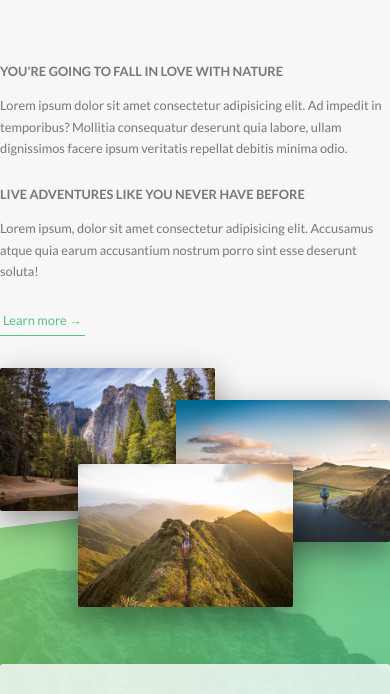
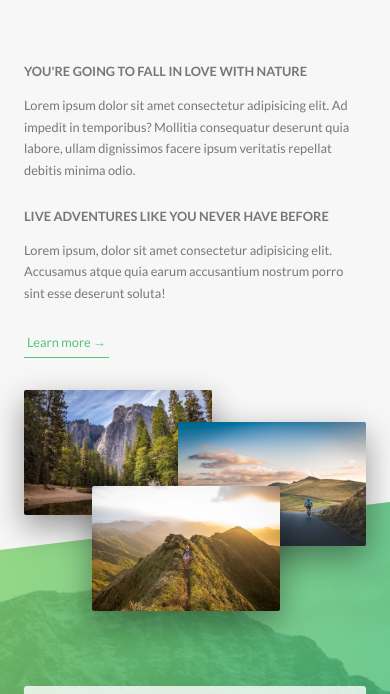
Before and after one commit to Clannis/Natours-CSS-Practice, a website: page index.html in a window 390 px wide. Shown: the part 904-1598 px from the top of the page. Drawn offline with Linux system fonts and the light colour scheme.

Commit message:
add media queries to the footer layout and padding to the grid for smaller screens

```diff
--- a/sass/layout/_footer.sass
+++ b/sass/layout/_footer.sass
@@ -3,6 +3,9 @@
     padding: 10rem 0
     font-size: 1.4rem
     color: $color-grey-light-1
+
+    @include respond(tab-port)
+        padding: 8rem 0
 
     &__logo-box
         text-align: center
@@ -14,6 +17,10 @@
         border-top: 1px solid $color-grey-dark
         padding-top: 2rem
         display: inline-block
+
+        @include respond(tab-port)
+            width: 100%
+            text-align: center
 
     &__list
         list-style: none
@@ -46,3 +53,7 @@
         padding-top: 2rem
         width: 83%
         float: right
+
+        @include respond(tab-port)
+            width: 100%
+            float: none
--- a/sass/layout/_grid.sass
+++ b/sass/layout/_grid.sass
@@ -10,6 +10,7 @@
 
     @include respond(tab-port)
         max-width: 50rem
+        padding: 0 3rem
 
     @include clearfix
 
```
Also changed, not shown: css/style.css.
